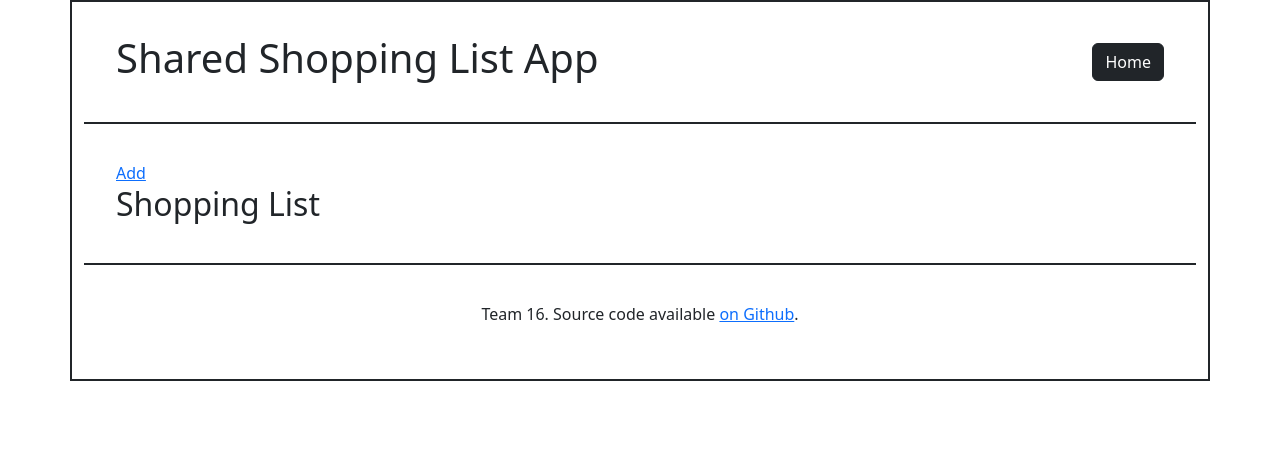
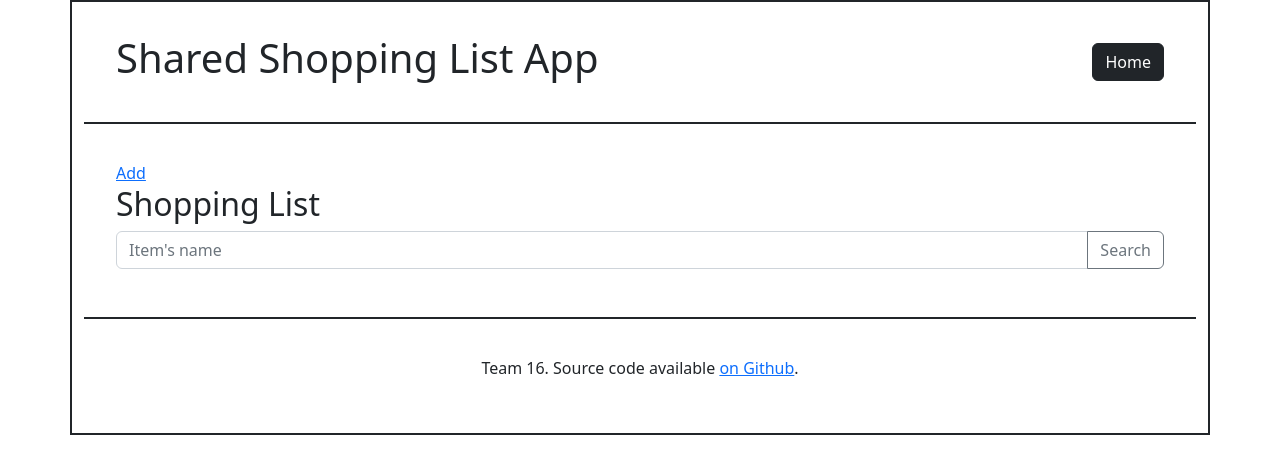
Before and after one commit to software-students-fall2022/web-app-exercise-team-16-1, a Flask app: template templates/main.html in a window 1280 px wide. Shown: the top 474 px of the page. Run offline with Flask 2, Linux system fonts and the light colour scheme; the template is opened without the code that fills it, so the values that code supplies are empty; parts of the project's set-up code (start-up, migrations or seed data) failed here and were passed over.

Commit message:
Added search feature

```diff
--- a/app.py
+++ b/app.py
@@ -153,6 +153,17 @@ def delete(mongoid):
     # tell the web browser to make a request for the main route
     return redirect(url_for('main', family_code = family_code))
 
+@app.route('/search', methods=['POST'])
+def search():
+    family_code  = request.args.get('family_code', None)
+    search = request.form['search']
+    docs = db.items.find({
+        "family_code": family_code,
+        "name": { "$regex": search, "$options": "i" }
+    }).sort("created_at", -1)
+    return render_template('main.html', family_code = family_code, docs = docs)
+
+
 # route to handle any errors
 @app.errorhandler(Exception)
 def handle_error(e):
--- a/templates/main.html
+++ b/templates/main.html
@@ -7,8 +7,13 @@
     </section>
 
     <h2>Shopping List</h2>
+    <form action="{{ url_for('search', family_code = family_code)}}" method="post">
+        <div class="input-group mb-3">
+            <input type="text" class="form-control" name="search" placeholder="Item's name">
+            <button class="btn btn-outline-secondary" type="submit" id="search-button">Search</button>
+        </div>
+    </form>
     <section class="itemsToBuy">
-
         {% for doc in docs %}
         <article class="itemToBuy">
             <nav class="controls">
```
